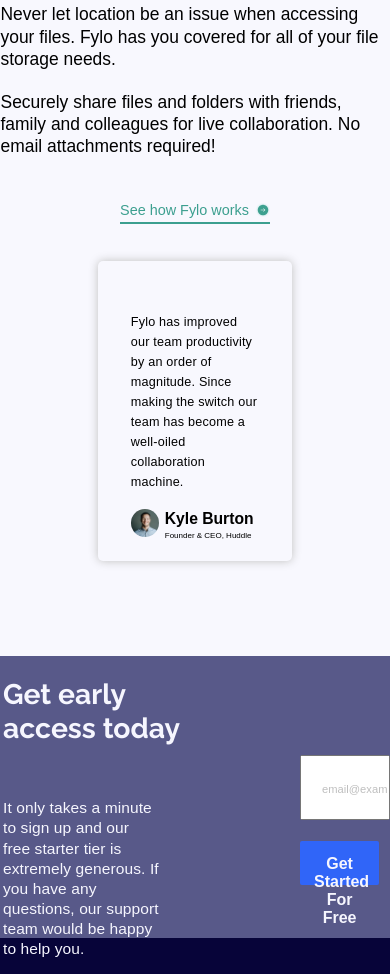
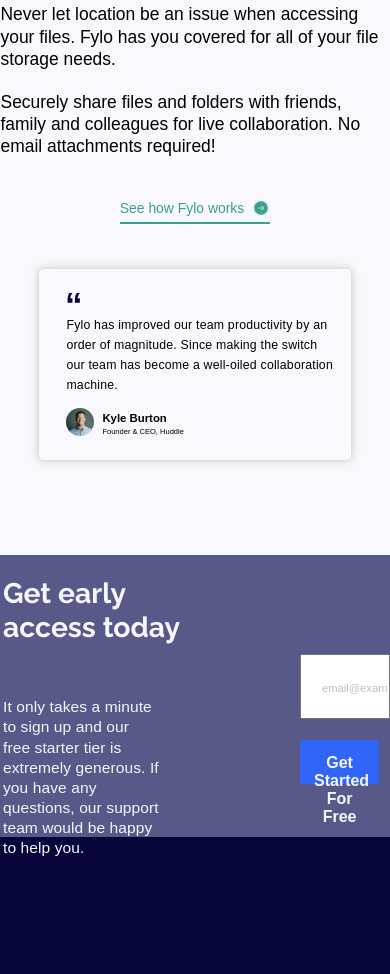
Before and after one commit to bcmdev20/landingpage, a plain HTML site: page index.html in a window 390 px wide. Shown: the part 1482-2456 px from the top of the page. Drawn offline with Linux system fonts and the light colour scheme; a web font is replaced by a local one.

Commit message:
fourth test media mobile

```diff
--- a/index.html
+++ b/index.html
@@ -72,7 +72,7 @@
           <div class="testimonial">
             <svg class="quotes" width="23" height="12" xmlns="http://www.w3.org/2000/svg"><text
                 transform="translate(-34 -25)" fill="#07043B" fill-rule="evenodd" font-family="Helvetica"
-                font-size="45">
+                font-size="35">
                 <tspan x="33" y="56">“</tspan>
               </text></svg>
             <p class="text-testimonial">Fylo has improved our team productivity by an order of
--- a/style.css
+++ b/style.css
@@ -237,7 +237,7 @@ button {
   border-radius: 5px;
 }
 
-.testimonial svg {
+.quotes {
   padding-bottom: 32px;
 }
 
@@ -246,16 +246,16 @@ button {
   line-height: 1.83rem;
   font-weight: 400;
 }
-.avatar img {
-  width: 42px;
-  height: 42px;
-  border-radius: 1000px;
-}
 .avatar {
   display: flex;
   align-items: center;
   gap: 11px;
   margin-top: 21px;
+}
+.avatar img {
+  width: 42px;
+  height: 42px;
+  border-radius: 1000px;
 }
 .identity-avatar {
   padding-top: 4px;
@@ -893,4 +893,38 @@ footer {
     line-height: 1.4rem;
     letter-spacing: 0;
   }
+  .section2-left a {
+    font-size: 0.87rem;
+    gap: 8px;
+    padding: 0;
+  }
+  .icon-arrow {
+    width: 18px;
+    height: 18px;
+  }
+  .testimonial {
+    width: 80%;
+    height: 191px;
+    padding: 16px 12px 19px 26px;
+    margin-top: 9px;
+  }
+  .quotes{
+    padding: 0;
+    width: 18px;
+    height: 18px;
+    margin-bottom: 7px;
+  }
+  .text-testimonial{
+    font-size: 0.77rem;
+  }
+  .avatar{
+    margin-top: 13px;
+    gap: 8px;
+  }
+  .name-avatar {
+    font-size: 0.71rem;
+  }
+  .job-avatar{
+    font-size: 0.47rem;
+  }
 }
```
